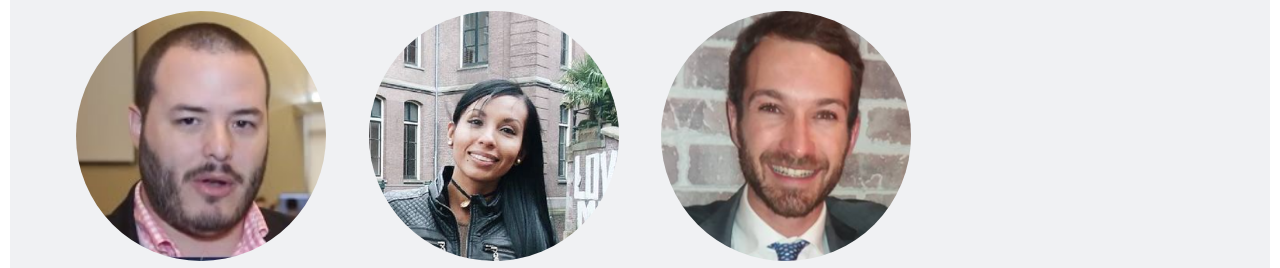
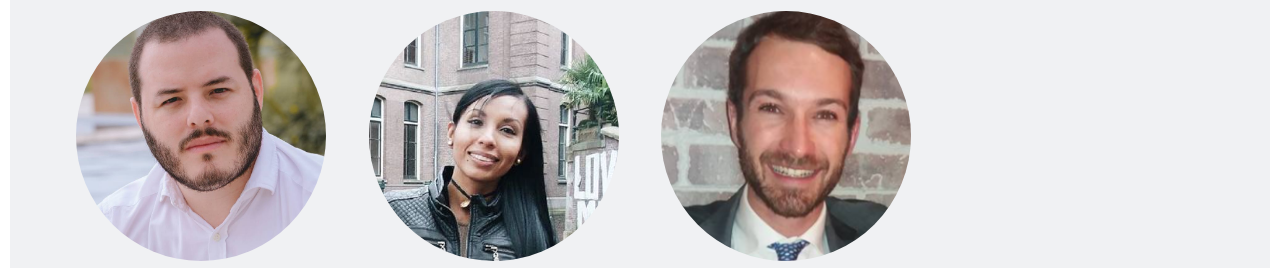
Before and after one commit to PanaFintech/panama-glass-http, a plain HTML site: page en.html in a window 1280 px wide. Shown: the part 1989-2257 px from the top of the page. Drawn offline with Linux system fonts and the light colour scheme; some packages are replaced by stand-ins of ours.

Commit message:
jorge update

```diff
--- a/en.html
+++ b/en.html
@@ -223,7 +223,7 @@
 
                 <div class="col-sm-6 col-md-3">
                     <figure class="thumbnail">
-                        <a href="#"><img src="img/jorge-farias.png" class="img-responsive" alt="Image"></a>
+                        <a href="#"><img src="img/jorge-farias2.jpg" class="img-responsive" alt="Image"></a>
                         <figcaption class="caption text-center">
                             <h3>Jorge Farias
                                 <small>Founder <a target="_blank" href="https://embassypty.com">Panama Blockchain Embassy</a> & <a target="_blank" href="https://cryptobuyer.io">Cryptobuyer</a></small>
```
Also changed, not shown: es.html (+1 -1 lines), img/jorge-farias2.jpg (added).
